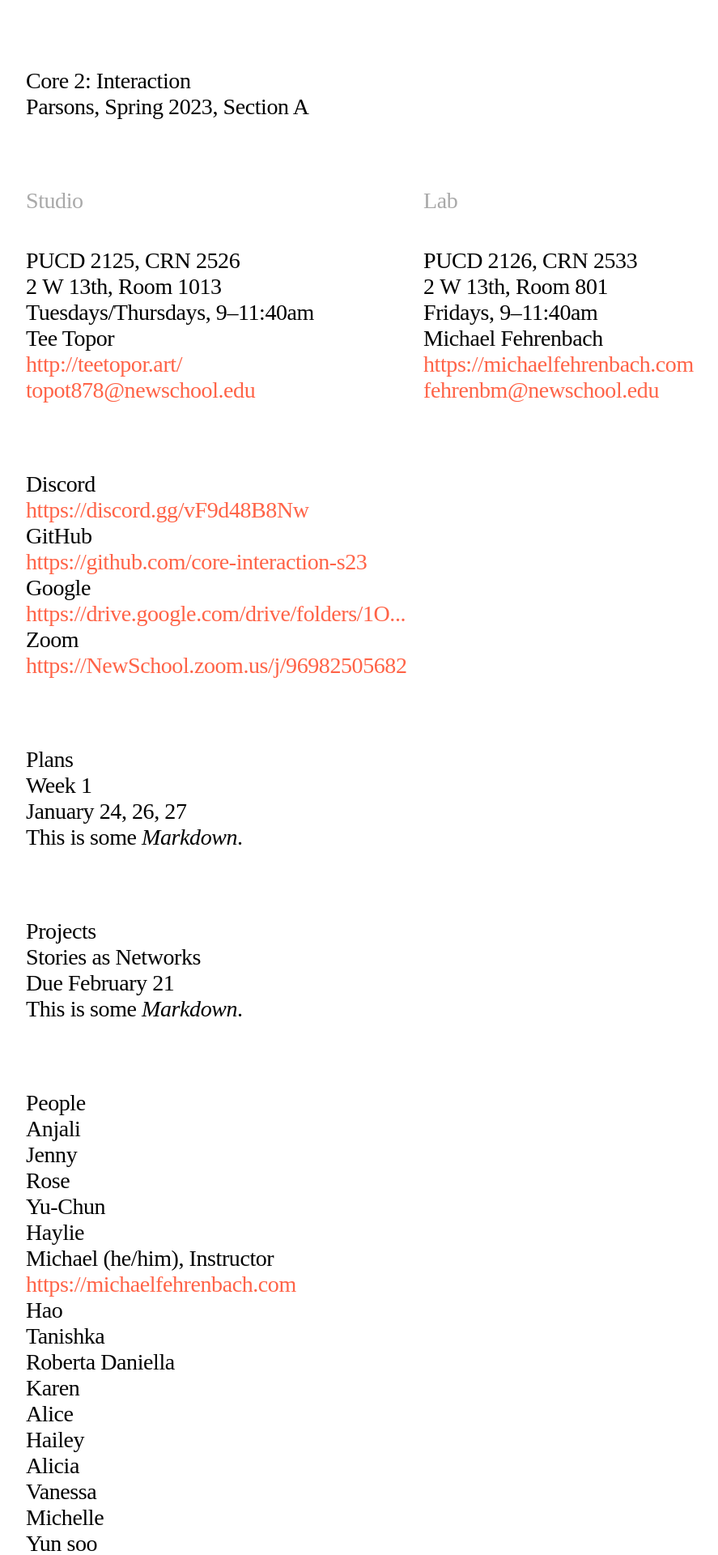
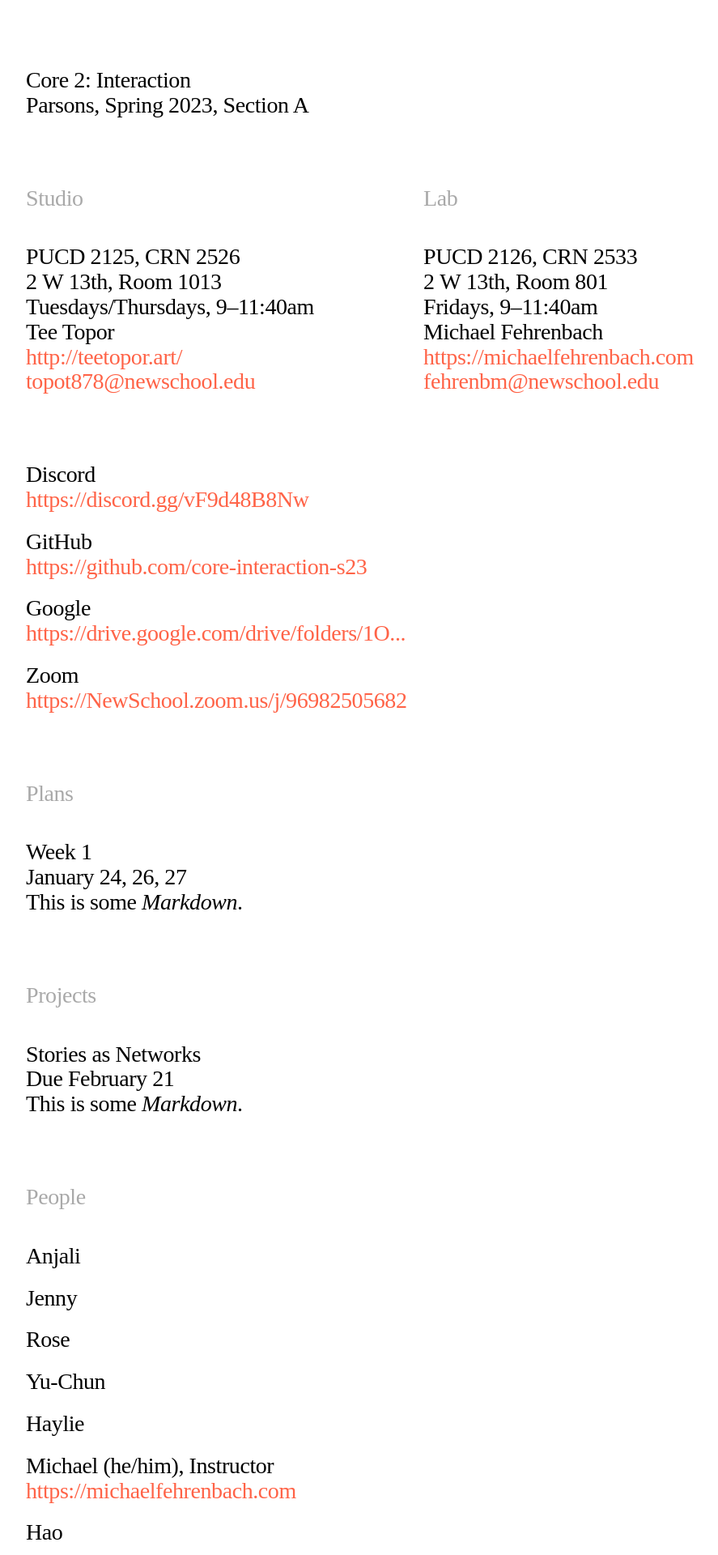
Before and after one commit to core-interaction-s23/core-interaction-s23.github.io, a Jekyll site: the page built from index.html, in a window 1280 px wide. Shown: the top 1920 px of the page at 81% size, without its empty margins (138-1025 px from the left). Built offline with Jekyll 4.4.1, drawn with Linux system fonts in a browser that asks for light colours.

Commit message:
Tweaked spacing/rhythm.

```diff
--- a/assets/styles/_typography.scss
+++ b/assets/styles/_typography.scss
@@ -28,4 +28,5 @@ body {
 	font-size:             var(--font--base);
 	font-variant:          historical-ligatures;
 	letter-spacing:        -0.015em;
+	line-height:           1.1;
 }
--- a/assets/styles/main.scss
+++ b/assets/styles/main.scss
@@ -34,10 +34,20 @@ body {
 
 a, button { color: var(--color--link) }
 
-button { cursor: pointer }
+button {
+	cursor:     pointer;
+	margin-top: var(--spacing);
+}
+
+p a {
+	word-break: break-word;
+}
+
+
 
 body,
-main {
+main,
+section > ul {
 	display: grid;
 	gap:     calc(var(--spacing) * 2);
 }
@@ -46,14 +56,16 @@ address {
 	display: grid;
 	gap:     var(--spacing);
 
-	h3 {
-		color:         var(--color--faded);
-		margin-bottom: var(--spacing);
-	}
-
 	@include breakpoint(768) { grid-template-columns: repeat(2, 1fr) }
 }
 
-p a {
-	word-break: break-word;
+address h3,
+section h2 {
+	color:         var(--color--faded);
+	margin-bottom: var(--spacing);
 }
+
+menu {
+	display: grid;
+	gap:     calc(var(--spacing) / 2);
+}
--- a/index.html
+++ b/index.html
@@ -48,14 +48,14 @@ links:
 		{% endfor %}
 	</address>
 	<section>
-		<ul>
+		<menu>
 			{% for link in page.links %}
 				<li>
 					<h3>{{ link.name }}</h3>
 					<p><a href="{{- link.url -}}">{{- link.url | truncate: 44 -}}</a></p>
 				</li>
 			{% endfor %}
-		</ul>
+		</menu>
 	</section>
 	<section>
 		<h2>Plans</h2>
@@ -85,7 +85,7 @@ links:
 	</section>
 	<section>
 		<h2>People</h2>
-		<ul id="people">
+		<menu id="people">
 			{% assign people = site.data.people | sort: 'name' %}
 			{% for person in people %}
 				<li>
@@ -99,7 +99,7 @@ links:
 					{% endif %}
 				</li>
 			{% endfor %}
-		</ul>
+		</menu>
 		<button>
 			<p>Shuffle</p>
 		</button>
```
